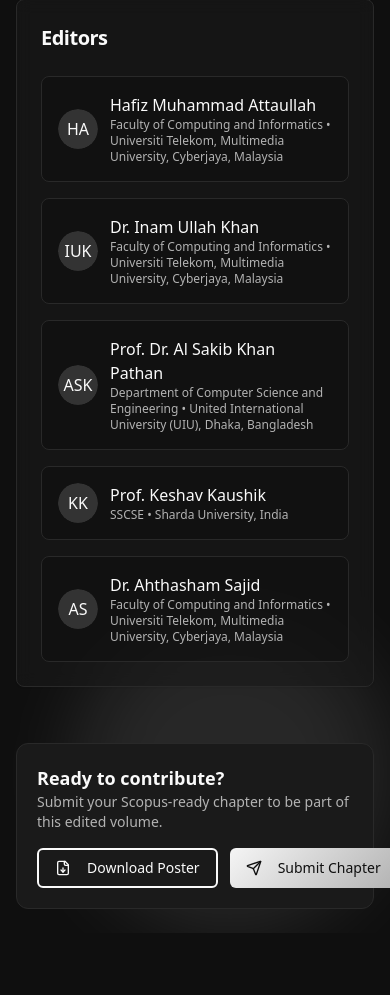
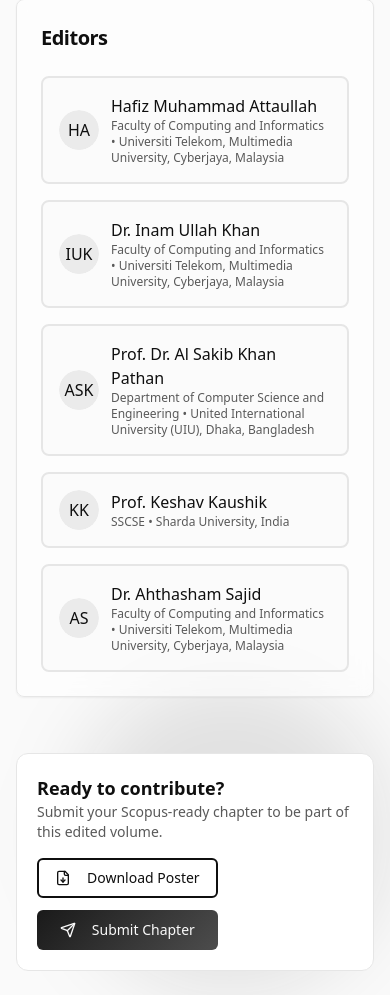
Before and after one commit to dev-sire/NanoTechX, a React (Vite) app: page /call-for-publications in a window 390 px wide. Shown: the part 2660-3655 px from the top of the page. Before the commit the page ends 3593 px from the top, so only its background shows below. Built offline with nearby package versions, Linux system fonts and the light colour scheme.

Commit message:
Improved Theme of Publications Route

```diff
--- a/src/index.css
+++ b/src/index.css
@@ -49,7 +49,7 @@
 
     /* Effects */
     --glow-green: 0 0 20px hsl(var(--cyber-green) / 0.4);
-    --glow-white: 0 0 20px hsl(0 0% 100% / 0.4);
+    --glow-black: 0 0 20px hsl(var(--cyber-bg) / 0.4);
     --shadow-cyber: 0 10px 30px -10px hsl(var(--cyber-green) / 0.3);
     --pulse-green: 0 0 30px hsl(var(--cyber-green) / 0.5);
 
@@ -214,45 +214,45 @@
 
 /* Monochrome theme specifically for Call for Publications page */
 body.bw-theme {
-  --background: 0 0% 6%;
-  --foreground: 0 0% 98%;
+  --background: 0 0% 98%;
+  --foreground: 0 0% 6%;
 
-  --card: 0 0% 10%;
-  --card-foreground: 0 0% 98%;
+  --card: 0 0% 100%;
+  --card-foreground: 0 0% 6%;
 
-  --popover: 0 0% 6%;
-  --popover-foreground: 0 0% 98%;
+  --popover: 0 0% 100%;
+  --popover-foreground: 0 0% 6%;
 
-  --primary: 0 0% 98%;
-  --primary-foreground: 0 0% 6%;
+  --primary: 0 0% 6%;
+  --primary-foreground: 0 0% 98%;
 
-  --secondary: 0 0% 20%;
-  --secondary-foreground: 0 0% 98%;
+  --secondary: 0 0% 92%;
+  --secondary-foreground: 0 0% 6%;
 
-  --muted: 0 0% 20%;
-  --muted-foreground: 0 0% 70%;
+  --muted: 0 0% 92%;
+  --muted-foreground: 0 0% 35%;
 
-  --accent: 0 0% 96%;
-  --accent-foreground: 0 0% 6%;
+  --accent: 0 0% 10%;
+  --accent-foreground: 0 0% 98%;
 
   --destructive: 0 84.2% 60.2%;
   --destructive-foreground: 0 0% 98%;
 
-  --border: 0 0% 16%;
-  --input: 0 0% 16%;
-  --ring: 0 0% 98%;
+  --border: 0 0% 90%;
+  --input: 0 0% 90%;
+  --ring: 0 0% 6%;
 
   /* Override cyber tokens to grayscale so existing components adapt */
-  --cyber-green: 0 0% 96%;
-  --cyber-green-dark: 0 0% 70%;
-  --cyber-bg: 0 0% 6%;
-  --cyber-surface: 0 0% 10%;
-  --cyber-surface-hover: 0 0% 14%;
+  --cyber-green: 0 0% 10%;
+  --cyber-green-dark: 0 0% 30%;
+  --cyber-bg: 0 0% 98%;
+  --cyber-surface: 0 0% 100%;
+  --cyber-surface-hover: 0 0% 96%;
 
   /* Grayscale gradients */
-  --gradient-primary: linear-gradient(135deg, hsl(0 0% 96%), hsl(0 0% 70%));
-  --gradient-dark: linear-gradient(135deg, hsl(0 0% 6%), hsl(0 0% 10%));
-  --gradient-hero: linear-gradient(135deg, hsl(0 0% 6%) 0%, hsl(0 0% 4%) 100%);
+  --gradient-primary: linear-gradient(135deg, hsl(0 0% 10%), hsl(0 0% 30%));
+  --gradient-dark: linear-gradient(135deg, hsl(0 0% 98%), hsl(0 0% 100%));
+  --gradient-hero: linear-gradient(135deg, hsl(0 0% 98%) 0%, hsl(0 0% 100%) 100%);
 }
 
 body.bw-theme::before {
@@ -260,9 +260,9 @@
   position: fixed;
   inset: 0;
   background:
-    radial-gradient(circle at 20% 80%, hsl(0 0% 100% / 0.03) 0%, transparent 50%),
-    radial-gradient(circle at 80% 20%, hsl(0 0% 80% / 0.04) 0%, transparent 50%),
-    radial-gradient(circle at 40% 40%, hsl(0 0% 100% / 0.02) 0%, transparent 50%);
+    radial-gradient(circle at 20% 80%, hsl(0 0% 0% / 0.05) 0%, transparent 55%),
+    radial-gradient(circle at 80% 20%, hsl(0 0% 20% / 0.06) 0%, transparent 55%),
+    radial-gradient(circle at 40% 40%, hsl(0 0% 0% / 0.03) 0%, transparent 55%);
   animation: float 20s ease-in-out infinite;
   pointer-events: none;
   z-index: -1;
--- a/src/pages/CallForPublications.tsx
+++ b/src/pages/CallForPublications.tsx
@@ -39,35 +39,49 @@
 const bookTitle = "Communication in UAV Networks: Design, Challenges, and Security Implications";
 
 const CallForPublications = () => {
-  // SEO: title, meta description, canonical, structured data
-  useEffect(() => {
+
+useEffect(() => {
     const prevTitle = document.title;
-
-    document.title = "Call for Publications: UAV Networks Book";
+    const newTitle = "Call for Publications | UAV Networks (Scopus)";
+    const newDesc =
+      "Contribute Scopus-indexed chapters to Communication in UAV Networks: design, challenges, and security implications.";
+    document.title = newTitle;
     document.body.classList.add("bw-theme");
 
     const prevFavicon = document.querySelector('link[rel="icon"]');
     const prevFaviconHref = prevFavicon?.getAttribute("href");
 
-    // Set new favicon
+    const metaDesc = document.querySelector('meta[name="description"]') || document.createElement("meta");
+    metaDesc.setAttribute("name", "description");
+    metaDesc.setAttribute("content", newDesc);
+    if (!metaDesc.parentNode) document.head.appendChild(metaDesc);
+
     const metaLink = document.querySelector('link[rel="icon"]') || document.createElement("link");
     metaLink.setAttribute("rel", "icon");
     metaLink.setAttribute("href", "/analysis.ico");
     if (!metaLink.parentNode) document.head.appendChild(metaLink);
-
-    const metaDesc = document.querySelector('meta[name="description"]') || document.createElement("meta");
-    metaDesc.setAttribute("name", "description");
-    metaDesc.setAttribute(
-      "content",
-      "Submit Scopus-indexed book chapters on Communication in UAV Networks—design, challenges, and security."
-    );
-    if (!metaDesc.parentNode) document.head.appendChild(metaDesc);
 
     const linkCanonical = document.querySelector('link[rel="canonical"]') || document.createElement("link");
     linkCanonical.setAttribute("rel", "canonical");
     linkCanonical.setAttribute("href", window.location.href);
     if (!linkCanonical.parentNode) document.head.appendChild(linkCanonical);
 
+    // Open Graph & Twitter tags to avoid default site meta
+    const ensureMeta = (selector: string, attrs: Record<string, string>) => {
+      let el = document.querySelector(selector) as HTMLMetaElement | null;
+      if (!el) {
+        el = document.createElement("meta");
+        document.head.appendChild(el);
+      }
+      Object.entries(attrs).forEach(([k, v]) => el!.setAttribute(k, v));
+    };
+    ensureMeta('meta[property="og:title"]', { property: "og:title", content: newTitle });
+    ensureMeta('meta[property="og:description"]', { property: "og:description", content: newDesc });
+    ensureMeta('meta[property="og:type"]', { property: "og:type", content: "website" });
+    ensureMeta('meta[property="og:url"]', { property: "og:url", content: window.location.href });
+    ensureMeta('meta[name="twitter:card"]', { name: "twitter:card", content: "summary" });
+    ensureMeta('meta[name="twitter:title"]', { name: "twitter:title", content: newTitle });
+    ensureMeta('meta[name="twitter:description"]', { name: "twitter:description", content: newDesc });
     const ldJson = document.createElement("script");
     ldJson.type = "application/ld+json";
     ldJson.id = "ld-call-for-publications";
@@ -200,7 +214,7 @@
             <CardContent>
               <div className="grid grid-cols-1 sm:grid-cols-2 lg:grid-cols-3 gap-4">
                 {editors.map((e) => (
-                  <div key={e.name} className="group rounded-lg border border-border bg-background/50 p-4 transition-all duration-300 hover:shadow-blink hover-scale">
+                  <div key={e.name} className="group rounded-lg border-2 border-border bg-background/50 p-4 transition-all duration-300 hover:shadow-blink hover-scale">
                     <div className="flex items-center gap-3">
                       <Avatar>
                         <AvatarFallback>{e.initials || initialsFor(e.name)}</AvatarFallback>
@@ -224,7 +238,7 @@
               <h2 className="text-lg font-semibold">Ready to contribute?</h2>
               <p className="text-sm text-muted-foreground">Submit your Scopus-ready chapter to be part of this edited volume.</p>
             </div>
-            <div className="flex gap-3">
+            <div className="flex flex-col md:flex-row gap-3">
               <Button variant="cyber-outline" onClick={onPoster} aria-label="Download poster bottom">
                 <FileDown className="mr-2" /> Download Poster
               </Button>
--- a/tailwind.config.ts
+++ b/tailwind.config.ts
@@ -84,7 +84,7 @@
 			boxShadow: {
 				'cyber': 'var(--shadow-cyber)',
 				'glow': 'var(--glow-green)',
-				'blink': 'var(--glow-white)',
+				'blink': 'var(--glow-black)',
 				'pulse': 'var(--pulse-green)'
 			},
 			keyframes: {
```
